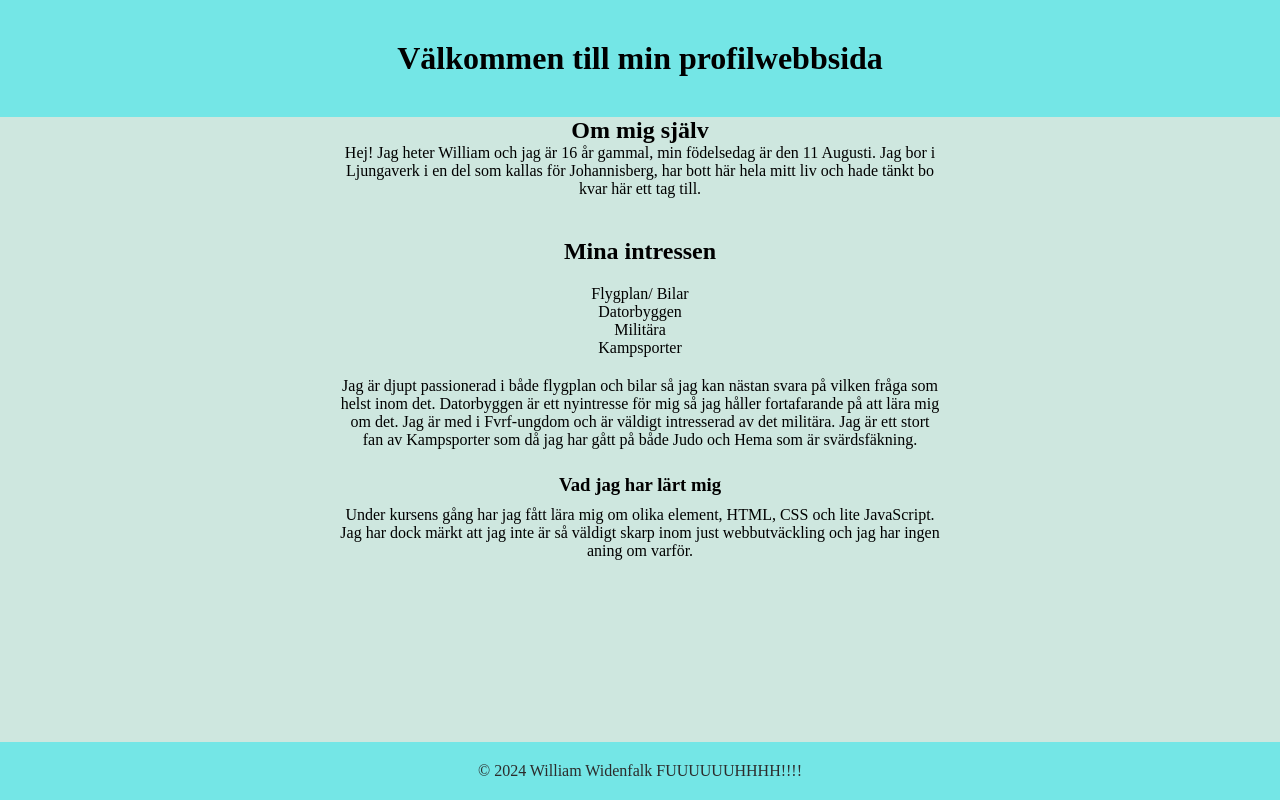
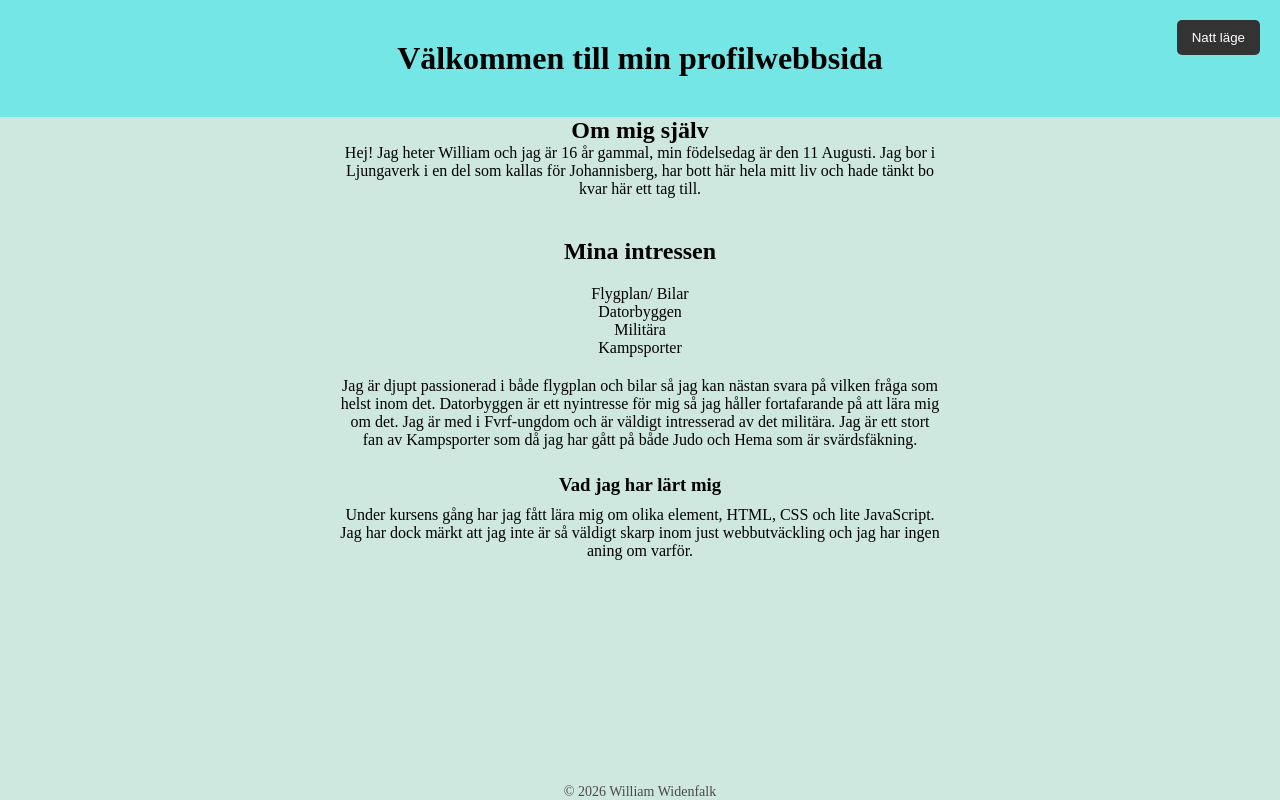
Before and after one commit to WilliamW09/profilwebbsida, a plain HTML site: page Main/index.html in a window 1280 px wide. Drawn offline with Linux system fonts and the light colour scheme.

Commit message:
[ADD] darkmode button

```diff
--- a/Main/index.html
+++ b/Main/index.html
@@ -11,6 +11,8 @@
 <body>
     <header class="rubrik h1">
         <h1>Välkommen till min profilwebbsida</h1>
+
+        <button id="darkBtn">Natt läge</button>
     </header>
 
     <main>
@@ -40,9 +42,11 @@
         </section>
     </main>
 
-    <footer class="footer">
-        <p>© 2024 William Widenfalk FUUUUUUHHHH!!!!</p>
-   </footer>
+<footer>
+  © <span id="year"></span> William Widenfalk
+</footer>
+
+<script src="index.js"></script>
 
 </body>
 </html>
--- /dev/null
+++ b/Main/index.js
@@ -0,0 +1,7 @@
+document.getElementById("year").textContent = new Date().getFullYear();
+
+function toggleDarkMode() {
+    document.body.classList.toggle("dark");
+}
+
+document.querySelector("#darkBtn").addEventListener("click", toggleDarkMode);
--- a/Main/style.css
+++ b/Main/style.css
@@ -5,6 +5,7 @@
 
 body {
     background-color:rgb(206, 231, 223);
+    color: black;
     box-sizing: border-box;
     min-height: 100vh;
     display: flex;
@@ -73,11 +74,26 @@ main {
     margin-top: 20px;
 }
 
-.footer {
-    text-align: center;
-    font-family: 'Times New Roman', Times, serif;
-    padding: 20px;
-    margin-top: 40px;
-    background-color: rgb(116, 230, 230);
-    color: rgb(44, 44, 44);
+footer {
+  text-align: center;
+  color: #4b4a4a;
+  font-size: 14px;
+  margin-top: 40px;
 }
+
+#darkBtn {
+    position: absolute;
+    top: 20px;
+    right: 20px;
+    padding: 10px 15px;
+    background-color: #333;
+    color: #fff;
+    border: none;
+    border-radius: 5px;
+    cursor: pointer;
+}
+
+.dark {
+    background-color: #302f2f;
+    color: #cecccc;
+}
```
